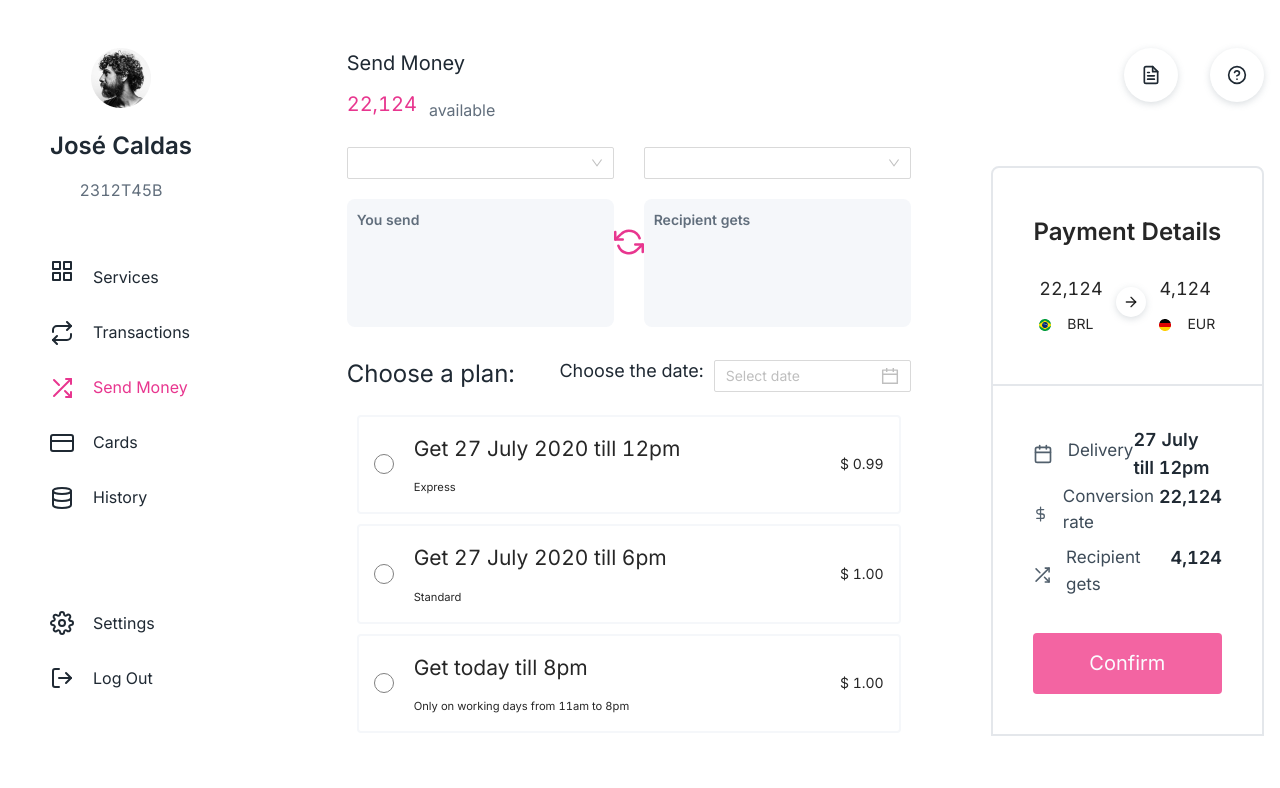
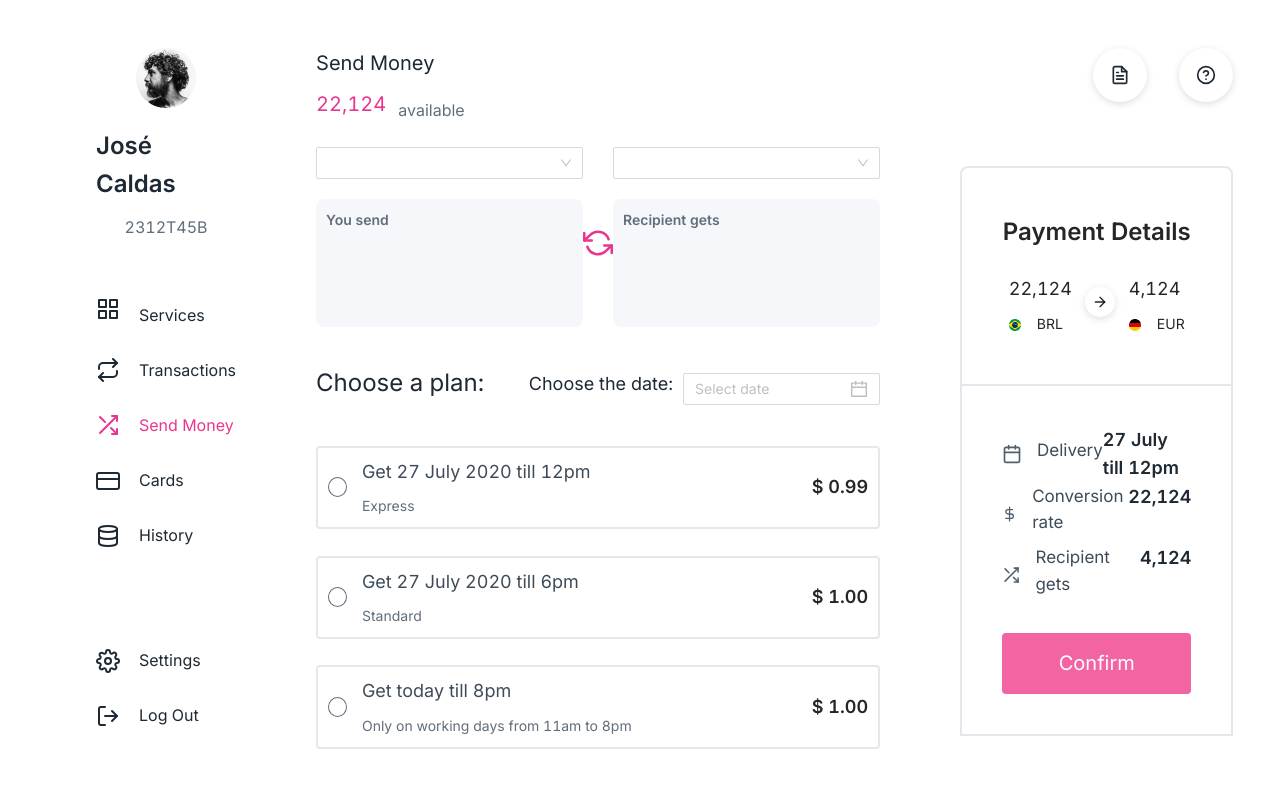
Before and after one commit to Jose-Caldas/Money-Transfer-App, a React (Create React App) app: page / in a window 1280 px wide. Shown: the top 788 px of the page. Built offline with nearby package versions, Linux system fonts and the light colour scheme.

Commit message:
refactor

```diff
--- a/src/App.js
+++ b/src/App.js
@@ -1,5 +1,5 @@
 import Aside from "./components/aside";
-import Main from "./components/main";
+import Main from "./components/main/Main";
 import SideMenu from "./components/sideMenu";
 import GlobalStyles from "./GlobalStyles";
 import Menu from "./utils/menu/Menu";
--- a/src/GlobalStyles.jsx
+++ b/src/GlobalStyles.jsx
@@ -25,34 +25,15 @@ export default createGlobalStyle`
   font-family: 'Inter', sans-serif;
 }
 
-
-
-
-body {
-    -webkit-font-smoothing: antialiased !important;
-  }
-
-  body html #root {
-    height: 100%;
-    font-size:1.3vh;
-  }
-
-
-
-
-
-
-
-
-
 .App{
   display:flex;
-  /* flex-wrap:wrap; */
+  width:90%;
   max-width:1440px;
   max-height: 1024px;
   background: #fff;
-  padding: 3rem 1rem 0 1rem;
+  padding: 3rem 2rem 0 2rem;
   margin:0 auto;
+  flex:1 1 0;
 
 
 
--- a/src/components/main/currency.jsx
+++ b/src/components/currency/currency.jsx
@@ -1,10 +1,10 @@
 import React, { useState } from "react";
 import { FiRefreshCcw } from "react-icons/fi";
 
-import { SelectContainer } from "./styles";
 import { Select } from "antd";
 
 import currenciesMock from "../../mocks/currencies.json";
+import { SelectContainer } from "./styled";
 
 const { Option } = Select;
 
--- /dev/null
+++ b/src/components/currency/styled.jsx
@@ -0,0 +1,80 @@
+import styled from "styled-components";
+
+export const CurrancyContainer = styled.div`
+  display: flex;
+  flex-direction: column;
+  justify-content: space-between;
+`;
+
+export const SelectContainer = styled.div`
+  .select {
+    justify-content: space-between;
+  }
+  .select > div {
+    width: 267px;
+
+    margin-bottom: 20px;
+  }
+
+  .select span img {
+    height: 30px;
+    margin: 0 10px 0 40px;
+  }
+
+  .transfer {
+    display: flex;
+    align-items: center;
+    justify-content: space-between;
+  }
+
+  .transfer-content {
+    background-color: #f5f7fa;
+    min-width: 267px;
+    height: 128px;
+    border: none;
+    font-size: 30px;
+    color: var(--title);
+    font-weight: 600;
+    text-align: center;
+    border-radius: 8px;
+    padding: 10px;
+  }
+
+  .transfer button {
+    background-color: transparent;
+    font-size: 30px;
+    color: var(--pink200);
+  }
+
+  .transfer input {
+    width: 80%;
+    height: 80%;
+    border: none;
+    background-color: #f5f7fa;
+  }
+
+  small {
+    color: var(--subTitle);
+    font-size: 14px;
+    display: flex;
+    justify-content: start;
+  }
+
+  @media screen and (max-width: 768px) {
+    .transfer {
+      width: 100%;
+      flex-direction: column;
+      margin-bottom: 2rem;
+    }
+    .transfer-content {
+      width: 100%;
+    }
+    .select > div {
+      justify-content: center;
+    }
+    .transfer {
+      align-items: center;
+      /* justify-content: space-between; */
+    }
+  }
+`;
--- /dev/null
+++ b/src/components/main/Main.jsx
@@ -0,0 +1,50 @@
+import React from "react";
+import { Container } from "./styles";
+// import image from "../../assets/brasil.png";
+// import { FiRefreshCcw } from "react-icons/fi";
+import { DatePicker } from "antd";
+import Currency from "../currency/currency";
+import { CurrancyContainer } from "../currency/styled";
+import Plans from "../plans/Plans";
+
+function Main() {
+  return (
+    <Container>
+      <header>
+        <h1>Send Money</h1>
+        <div class="header-content">
+          <h2>22,124</h2>
+          <span>available</span>
+        </div>
+      </header>
+      <CurrancyContainer>
+        <Currency />
+      </CurrancyContainer>
+
+      <div className="choose">
+        <h1>Choose a plan:</h1>
+        <div>
+          <h4>Choose the date:</h4>
+          <DatePicker onChange={console.log} />
+        </div>
+      </div>
+      <Plans
+        title="Get 27 July 2020 till 12pm"
+        text="Express"
+        number="$ 0.99"
+      />
+      <Plans
+        title="Get 27 July 2020 till 6pm"
+        text="Standard"
+        number="$ 1.00"
+      />
+      <Plans
+        title="Get today till 8pm"
+        text="Only on working days from 11am to 8pm"
+        number="$ 1.00"
+      />
+    </Container>
+  );
+}
+
+export default Main;
--- a/src/components/main/index.jsx
+++ /dev/null
@@ -1,87 +0,0 @@
-import React from "react";
-import { Container, CurrancyContainer } from "./styles";
-// import image from "../../assets/brasil.png";
-// import { FiRefreshCcw } from "react-icons/fi";
-import { DatePicker } from "antd";
-import { RiCheckboxCircleLine } from "react-icons/ri";
-import Currency from "./currency";
-
-function Main() {
-  return (
-    <Container>
-      <header>
-        <h1>Send Money</h1>
-        <div class="header-content">
-          <h2>22,124</h2>
-          <span>available</span>
-        </div>
-      </header>
-      <CurrancyContainer>
-        <Currency />
-      </CurrancyContainer>
-
-      <div className="choose">
-        <h1>Choose a plan:</h1>
-        <div>
-          <h4>Choose the date:</h4>
-          <DatePicker onChange={console.log} />
-        </div>
-      </div>
-      <div className="options">
-        <div className="option-content">
-          <input type="radio" id="radio1" name="input-radio" />
-          <label for="radio1">
-            <div class="opt">
-              <div>
-                <RiCheckboxCircleLine />
-                <div>
-                  <h2>Get 27 July 2020 till 12pm</h2>
-                  <small>Express</small>
-                </div>
-              </div>
-              <div>
-                <span>$ 0.99</span>
-              </div>
-            </div>
-          </label>
-        </div>
-        <div>
-          <input type="radio" id="radio2" name="input-radio" />
-          <label for="radio2">
-            <div class="opt">
-              <div>
-                <RiCheckboxCircleLine />
-                <div>
-                  <h2>Get 27 July 2020 till 6pm</h2>
-                  <small>Standard</small>
-                </div>
-              </div>
-              <div>
-                <span>$ 1.00</span>
-              </div>
-            </div>
-          </label>
-        </div>
-        <div>
-          <input type="radio" id="radio3" name="input-radio" />
-          <label for="radio3">
-            <div class="opt">
-              <div>
-                <RiCheckboxCircleLine />
-                <div>
-                  <h2>Get today till 8pm</h2>
-                  <small>Only on working days from 11am to 8pm</small>
-                </div>
-              </div>
-              <div>
-                <span>$ 1.00</span>
-              </div>
-            </div>
-          </label>
-        </div>
-      </div>
-    </Container>
-  );
-}
-
-export default Main;
--- a/src/components/main/styles.jsx
+++ b/src/components/main/styles.jsx
@@ -5,10 +5,11 @@ export const Container = styled.div`
   flex-direction: column;
   padding: 0 5rem;
   background: #fff;
+  justify-content: space-between;
 
-  @media (max-width: 768px) {
+  @media (max-width: 1024px) {
     padding: 1rem;
-    margin-bottom: 5rem;
+    margin: 5rem 0;
 
     header {
     }
@@ -43,7 +44,7 @@ export const Container = styled.div`
   .choose {
     display: flex;
     justify-content: space-between;
-    margin-top: 0.5rem;
+    margin-bottom: 1rem;
   }
   h1 {
     font-size: 24px;
@@ -60,158 +61,15 @@ export const Container = styled.div`
   .choose > div {
     display: flex;
     align-items: center;
-    margin-bottom: 0.5rem;
   }
   .choose svg {
     font-size: 18px;
     margin-left: 13px;
   }
-  .options {
-    width: 100%;
 
-    padding: 10px;
-    border-radius: 4px;
-    margin-bottom: 1rem;
-  }
-  .options {
-    display: flex;
-    flex-direction: column;
-    justify-content: space-between;
-    height: 200px;
-  }
-
-  label {
-    display: flex;
-    border: 2px solid #f5f7fa;
-    padding: 15px;
-    border-radius: 4px;
-    cursor: pointer;
-    margin-bottom: 10px;
-  }
-
-  .opt {
-    width: 100%;
-    display: flex;
-    align-items: center;
-    justify-content: space-between;
-  }
-
-  .opt > div {
-    display: flex;
-    align-items: center;
-
-    svg {
-      margin-right: 20px;
-      width: 20px;
-      height: 20px;
-      color: white;
-      border: 1px solid gray;
-      border-radius: 100%;
+  @media (max-width: 768px) {
+    .choose {
+      flex-direction: column;
     }
   }
-
-  @media (max-width: 768px) {
-    .choose > div {
-      flex-direction: column;
-      margin-bottom: 0.5rem;
-    }
-
-    .option-content {
-      margin-bottom: 2rem;
-      background-color: blue;
-    }
-  }
-
-  #radio1,
-  #radio2,
-  #radio3 {
-    display: none;
-  }
-
-  input:checked + label {
-    background: #fff6f9;
-    border: 2px solid #ff8cba;
-  }
 `;
-
-export const CurrancyContainer = styled.div`
-  display: flex;
-  flex-direction: column;
-  justify-content: space-between;
-`;
-
-export const SelectContainer = styled.div`
-  @media screen and (max-width: 768px) {
-    .transfer {
-      flex-direction: column;
-      margin-bottom: 2rem;
-    }
-    .select > div {
-      justify-content: center;
-    }
-    .transfer {
-      align-items: center;
-      /* justify-content: space-between; */
-    }
-  }
-
-  display: flex;
-  flex-direction: column;
-  border: none;
-  border-radius: 8px;
-  margin-top: 1rem;
-  font-size: 1rem;
-
-  .select {
-    justify-content: space-between;
-  }
-  .select > div {
-    width: 267px;
-
-    margin-bottom: 20px;
-  }
-
-  .select span img {
-    height: 30px;
-    margin: 0 10px 0 40px;
-  }
-
-  .transfer {
-    display: flex;
-    align-items: center;
-    justify-content: space-between;
-  }
-
-  .transfer-content {
-    background-color: #f5f7fa;
-    width: 267px;
-    height: 128px;
-    border: none;
-    font-size: 30px;
-    color: var(--title);
-    font-weight: 600;
-    text-align: center;
-    border-radius: 8px;
-    padding: 10px;
-  }
-
-  .transfer button {
-    background-color: transparent;
-    font-size: 30px;
-    color: var(--pink200);
-  }
-
-  .transfer input {
-    width: 80%;
-    height: 80%;
-    border: none;
-    background-color: #f5f7fa;
-  }
-
-  small {
-    color: var(--subTitle);
-    font-size: 14px;
-    display: flex;
-    justify-content: start;
-  }
-`;
--- /dev/null
+++ b/src/components/plans/Plans.jsx
@@ -0,0 +1,23 @@
+import React from "react";
+import { Container } from "./styled";
+
+function Plans({ title, text, number }) {
+  return (
+    <Container>
+      <div className="checkbox"></div>
+      <div className="center">
+        <div class="options">
+          <div>
+            <h2>{title}</h2>
+            <small>{text}</small>
+          </div>
+        </div>
+        <div>
+          <span>{number}</span>
+        </div>
+      </div>
+    </Container>
+  );
+}
+
+export default Plans;
--- /dev/null
+++ b/src/components/plans/styled.jsx
@@ -0,0 +1,53 @@
+import styled from "styled-components";
+
+export const Container = styled.div`
+  width: 100%;
+  display: flex;
+  align-items: center;
+
+  border: 2px solid var(--gray400);
+  border-radius: 4px;
+  padding: 10px;
+  margin-bottom: 10px;
+
+  h2 {
+    font-size: 18px;
+    color: #3e4c59;
+    font-weight: 500;
+  }
+
+  small {
+    font-size: 14px;
+    color: #616e7c;
+  }
+
+  span {
+    color: var(-title);
+    font-size: 18px;
+    font-weight: 600;
+  }
+
+  .options {
+    display: flex;
+    flex-direction: column;
+  }
+
+  .center {
+    width: 100%;
+    display: flex;
+    justify-content: space-between;
+    align-items: center;
+  }
+
+  .checkbox {
+    width: 20px;
+    height: 20px;
+    border: 1px solid #616e7c;
+    border-radius: 50%;
+    margin-right: 15px;
+  }
+
+  @media (max-width: 768px) {
+    margin-bottom: 2rem;
+  }
+`;
--- a/src/components/sideMenu/styles.jsx
+++ b/src/components/sideMenu/styles.jsx
@@ -3,12 +3,11 @@ import styled from "styled-components";
 export const Container = styled.div`
   display: flex;
   flex-direction: column;
-  /* width: 30%; */
-  position: fixed;
-  left: 50px;
 
   @media (max-width: 1024px) {
     visibility: hidden;
+    width: 0;
+    height: 0;
   }
 
   header {
--- a/src/utils/menu/styles.jsx
+++ b/src/utils/menu/styles.jsx
@@ -13,6 +13,7 @@ export const Wrapper = styled.div`
   }
   ul {
     visibility: hidden;
+    width: 0;
   }
 
   input {
@@ -26,6 +27,19 @@ export const Wrapper = styled.div`
 
   .hamburguer {
     background-color: transparent;
+  }
+
+  @media (max-width: 1024px) {
+    .menu {
+      visibility: hidden;
+      width: 0;
+      height: 0;
+    }
+    ul {
+      visibility: hidden;
+      width: 0;
+      height: 0;
+    }
   }
 
   @media (max-width: 768px) {
@@ -83,7 +97,7 @@ export const Wrapper = styled.div`
     }
 
     input:checked ~ label .menu {
-      box-shadow: 0 0 0 130vw #fff, 0 0 0 130vh #fff;
+      box-shadow: 0 0 0 130vw #f5f7fa, 0 0 0 130vh #f5f7fa;
     }
 
     input:checked ~ label .hamburguer {
@@ -105,15 +119,21 @@ export const Wrapper = styled.div`
     ul {
       position: absolute;
       position: fixed;
-      top: 50%;
-      left: 50%;
-      transform: translate(-50%, -50%);
+
       list-style: none;
       opacity: 0;
       transition: 0.5s cubic-bezier(0.19, 1, 0.22, 1);
-
+      width: 100%;
       visibility: visible;
       z-index: 10;
+      display: flex;
+      flex-direction: column;
+      align-items: flex-start;
+      margin-top: 20px;
+    }
+
+    li {
+      width: 100%;
     }
 
     a {
@@ -122,6 +142,9 @@ export const Wrapper = styled.div`
       text-decoration: none;
       color: var(--title);
       margin-bottom: 25px;
+      width: 100%;
+
+      padding: 5px 40px;
     }
     a svg {
       margin-right: 20px;
```
Also changed, not shown: src/utils/menu/MenuTop/styles.jsx (+6 -10 lines).
